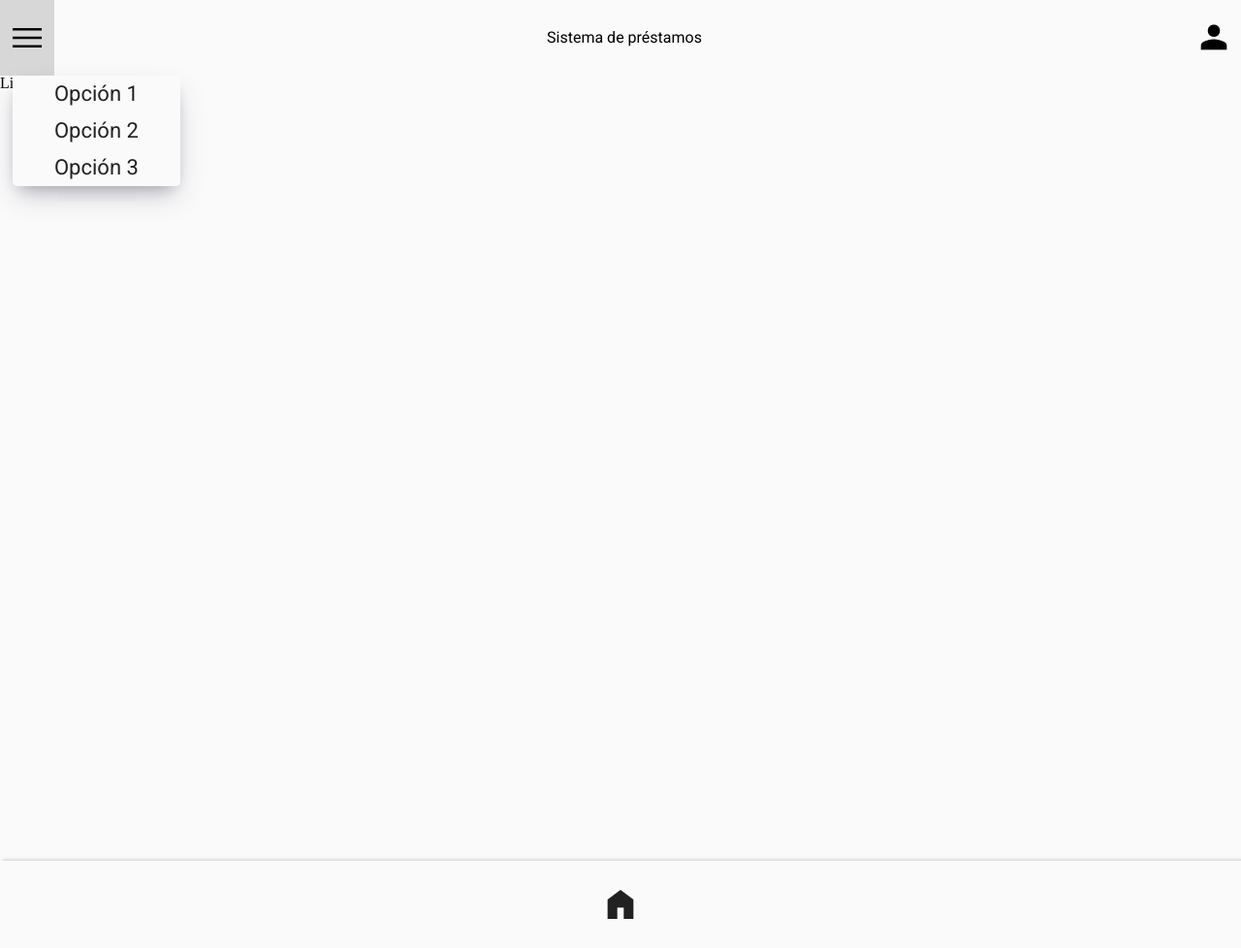
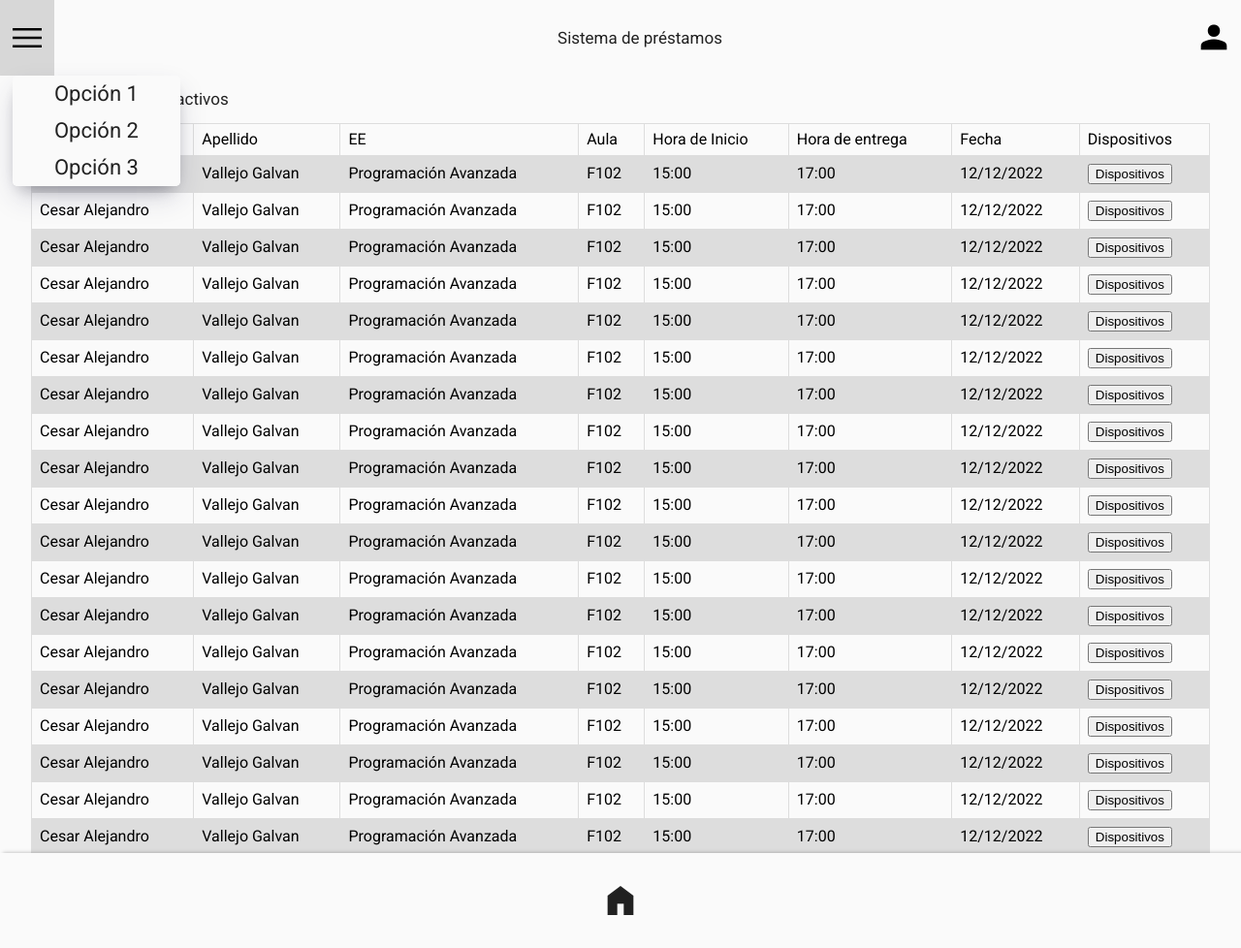
Before and after one commit to Roberto-ParGon/actividad01, a PHP site: page /lista_prestamos.php in a window 1280 px wide. Shown: the whole page at 97% size. Run offline with PHP 8.4, Linux system fonts and the light colour scheme.

Commit message:
Adding table to lista_prestamos page

```diff
--- a/lista_prestamos.php
+++ b/lista_prestamos.php
@@ -54,7 +54,7 @@
       </nav>
 
       <!-- Logo -->
-      <span class="logo">Sistema de préstamos</span>
+      <span class="title">Sistema de préstamos</span>
 
       <!-- User Icon -->
       <div class="user">
@@ -70,8 +70,38 @@
       </div>
 
       <!-- Loans Table -->
-      <div class="loans-container">
+      <div class="loans-container scrollbar">
+        <table>
+          <tr>
+            <th>Nombre</th>
+            <th>Apellido</th>
+            <th>EE</th>
+            <th>Aula</th>
+            <th>Hora de Inicio</th>
+            <th>Hora de entrega</th>
+            <th>Fecha</th>
+            <th>Dispositivos</th>
+          </tr>
 
+          <?php
+            for ($i=0; $i < 20; $i++) {
+              echo "
+                <tr>
+                  <td>Cesar Alejandro</td>
+                  <td>Vallejo Galvan</td>
+                  <td>Programación Avanzada</td>
+                  <td>F102</td>
+                  <td>15:00</td>
+                  <td>17:00</td>
+                  <td>12/12/2022</td>
+                  <td>
+                    <button>Dispositivos</button>
+                  </td>
+                </tr>
+              ";
+            }
+          ?>
+        </table>
       </div>
 
       <a class="home-btn" href="#">
--- a/public/css/lista-prestamos/lista-prestamos.css
+++ b/public/css/lista-prestamos/lista-prestamos.css
@@ -1,16 +1,44 @@
 .container {
   display: grid;
   grid-template-rows: 8vh 1fr;
-
   height: 100vh;
-  width: 100vw;
-
   background-color: #fafafa;
 }
 
 .container main {
   display: grid;
-  grid-template-rows: 5% 1fr 10%;
+  grid-template-rows: 5vh 77vh 1fr;
+
+  font-size: 16px;
+  font-family: 'Roboto', sans-serif;
+}
+
+.title {
+  display: flex;
+  align-items: center;
+  font-size: 17px;
+  padding-left: 2rem;
+  color: #212121;
+}
+
+.loans-container {
+  overflow: auto;
+  padding: 0 2rem;
+}
+
+.loans-container table {
+  width: 100%;
+  border-collapse: collapse;
+}
+
+.loans-container table td, th {
+  border: 1px solid #dddddd;
+  text-align: left;
+  padding: 8px;
+}
+
+tr:nth-child(even) {
+  background-color: #dddddd;
 }
 
 .home-btn {
@@ -41,3 +69,26 @@
 }
 
 .md { font-size: 2.5rem; }
+
+/*
+* SCROLLBAR
+*
+*/
+
+.scrollbar::-webkit-scrollbar {
+  width: 12px;               /* width of the entire scrollbar */
+}
+
+.scrollbar::-webkit-scrollbar-track {
+  background: #fafafa;        /* color of the tracking area */
+}
+
+.scrollbar::-webkit-scrollbar-thumb {
+  background-color: #a1a1a1;
+  border-radius: 20px;
+  border: 2px solid #fafafa;
+}
+
+.scrollbar::-webkit-scrollbar-thumb:hover {
+  border: 2px solid #a1a1a1;
+}
```
